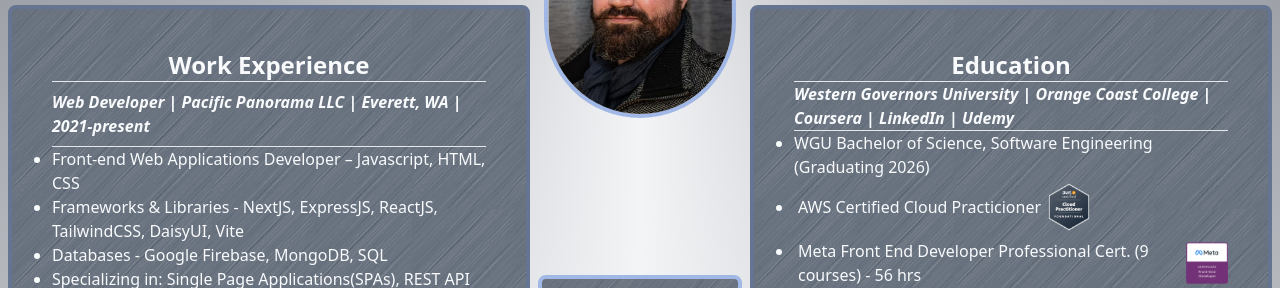
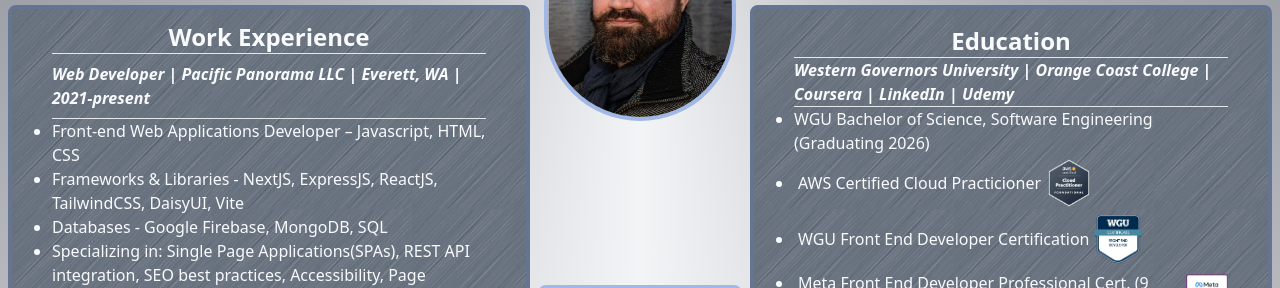
Before and after one commit to ArtimusMaximus/resume, a website built with Vite: page arthurportfolio/index.html in a window 1280 px wide. Shown: the part 259-547 px from the top of the page. Built offline with nearby package versions, Linux system fonts and the light colour scheme; files whose address does not match are found by name.

Commit message:
added WGU front end dev cert, adjusted padding on education and work experience frames

```diff
--- a/arthurportfolio/index.html
+++ b/arthurportfolio/index.html
@@ -156,6 +156,7 @@
             rounded-lg
             text-slate-50
             p-10
+            pt-3
             border-4 border-solid border-deepBlueMid
             ">
             <h1 class="text-center font-bold text-2xl">Work Experience</h1><hr />
@@ -212,6 +213,7 @@
             rounded-lg
             text-slate-50
             p-10
+            pt-4
             border-4 border-solid border-deepBlueMid"
         >
             <h1 class="text-center font-bold text-2xl">Education</h1><hr />
@@ -223,6 +225,14 @@
                             <span class="flex flex-row items-center">AWS Certified Cloud Practicioner
                                 <a href="https://www.credly.com/badges/07f723d1-abbb-4597-aa1a-1460f1ab303d/public_url" target="_blank">
                                     <img class="w-12 h-auto ml-1" src="./images/aws-certified-cloud-practitioner.png" alt="Arthur M. AWS Certified Cloud Practicioner" />
+                                </a>
+                            </span>
+                        </li>
+                        <li class="p-1">
+                            <span class="flex flex-row items-center">
+                                WGU Front End Developer Certification
+                                <a href="https://badgr.com/public/assertions/0vA_Jw7OTz2SCFwU6ritXw" target="_blank">
+                                    <img class="w-12 h-auto ml-1" src="./images/cert_pdf/avif/WGU_front_end_dev_cert.png" alt="Arthur M. Meta Front End Developer Cert." />
                                 </a>
                             </span>
                         </li>
```
Also changed, not shown: arthurportfolio/cssdist/output.css, arthurportfolio/images/cert_pdf/avif/WGU_front_end_dev_cert.png (added), 1 other file.
